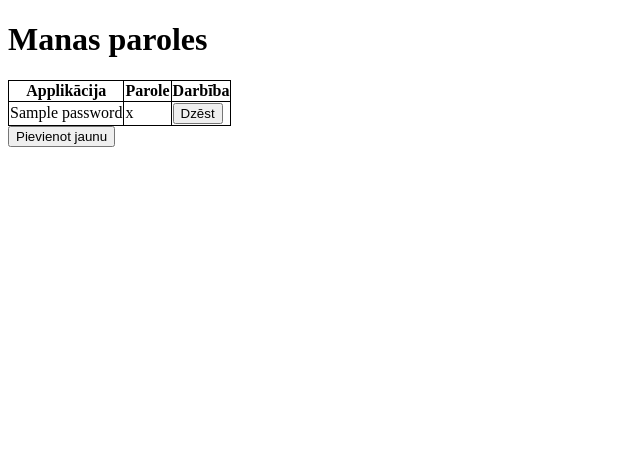
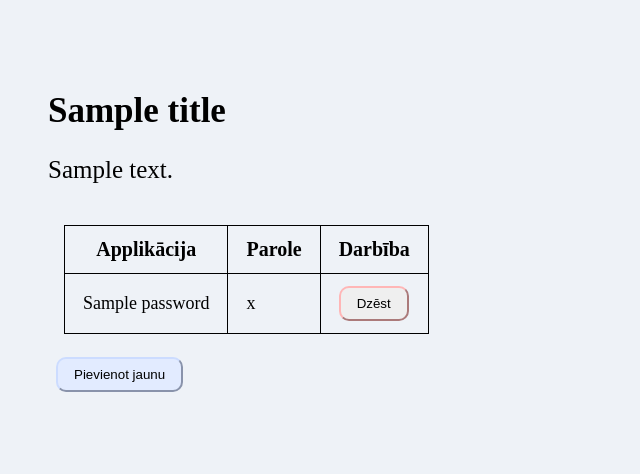
Before and after one commit to Rap3l/12b-projekts, a Flask app: template Project/templates/index.html in a window 1280 px wide. Shown: the top 474 px of the page, without its empty margins (0-640 px from the left). Run offline with Flask 3, Linux system fonts and the light colour scheme; the template is opened without the code that fills it: most values are stand-ins (such as "Sample title", 1, 10 or a date in 2020).

Commit message:
Add files via upload

```diff
--- a/Project/app.py
+++ b/Project/app.py
@@ -1,8 +1,10 @@
 from flask import Flask, redirect, render_template, request, url_for
 import sqlite3
+import requests
 
 app = Flask(__name__)
 
+API_url = "https://api.npoint.io/ec052940c9bc0f580e40"
 
 #DATU BĀZES IZVEIDE
 
@@ -28,10 +30,27 @@ def get_db_connection():
 
 @app.route("/")
 def index():
+
+    response = requests.get(API_url)
+
+    if response.status_code == 200:
+        data = response.json()
+        title = data.get("title")
+        description = data.get("text")
+    else:
+        title = "Nav"
+        description = ""
+
     conn = get_db_connection()
     passwords = conn.execute("SELECT * FROM passwords").fetchall()
     conn.close()
-    return render_template("index.html", passwords = passwords)
+
+    return render_template("index.html",
+                            passwords = passwords,
+                            title=title,
+                            description=description)
+
+
 
 
 @app.route("/add", methods=["GET", "POST"])
--- a/Project/static/style.css
+++ b/Project/static/style.css
@@ -1,14 +1,131 @@
-.my-table,
-.my-table th,
-.my-table td {
-  border: 1px solid black;
-  border-collapse: collapse;
+body {
+    background: #eef2f7;
 }
 
-.contentAdd{
-  display: flex;
-  justify-content: center;
-  align-items: center;
-  height: 200px;
-  border: 3px solid green;
+.index-body{
+    padding: 60px 40px;
 }
+
+
+h1{
+    font-size: 35px;
+}
+
+.textp{
+    font-size: 25px;
+}
+
+.contentAdd {
+    display: flex;
+    justify-content: center;
+    align-items: center;
+    height: 100vh;
+}
+
+.content {
+    position: relative;
+    background: #f5f5f5;
+    padding: 30px 40px 60px 40px;
+    border-radius: 10px;
+    box-shadow: 0 0 10px rgba(0,0,0,0.2);
+    min-width: 300px;
+}
+
+.content input {
+    display: block;
+    width: 100%;
+    padding: 8px;
+    margin-bottom: 15px;
+    font-size: 16px;
+}
+
+.submit {
+    position: absolute;
+    right: 10px;
+    bottom: 10px;
+    padding: 8px 16px;
+    cursor: pointer;
+    border-radius: 10px;
+    border-color: #ccdcff;
+
+}
+
+.btn-back {
+    position: absolute;
+    left: 10px;
+    bottom: 10px;
+    padding: 8px 16px;
+    cursor: pointer;
+    border-radius: 10px;
+    border-color: #ccdcff;
+}
+
+.btn-add{
+    left: 10px;
+    bottom: 10px;
+    padding: 8px 16px;
+    cursor: pointer;
+    border-radius: 10px;
+    border-color: #ccdcff;
+    background-color: #e2ebff;
+}
+
+.btn-delete{
+    left: 10px;
+    bottom: 10px;
+    padding: 8px 16px;
+    cursor: pointer;
+    border-radius: 10px;
+    border-color: #ffb6b6;
+}
+
+
+.table{
+    display: block;
+    width: 100%;
+    padding: 8px;
+    margin-bottom: 15px;
+}
+
+.index-content{
+    display: block;
+    width: 100%;
+    padding: 8px;
+    margin-bottom: 15px;
+}
+
+.submit:hover{
+  background: #dbe6ff;
+  border-color: #b4caf9;
+}
+
+.btn-back:hover{
+  background: #dbe6ff;
+  border-color: #b4caf9;
+}
+
+.btn-add:hover{
+  background: #dbe6ff;
+  border-color: #b4caf9;
+}
+
+.btn-delete:hover{
+    background: #ffb4b4;
+    border-color: #ff6161;
+}
+
+.my-table th {
+    font-size: 20px;
+    padding: 12px 18px;
+}
+
+.my-table td {
+    font-size: 18px;
+    padding: 12px 18px;
+}
+
+table, th, td {
+        border: 1px solid black;
+        border-collapse: collapse;
+        border-radius: 5px;
+        }
--- a/Project/templates/index.html
+++ b/Project/templates/index.html
@@ -7,16 +7,16 @@
     <link rel="stylesheet" href="{{ url_for('static', filename='style.css') }}">
 
 </head>
-<body>
-    <h1>Manas paroles</h1>
+<body class="index-body">
 
-    <style>
-        table, th, td {
-        border: 1px solid black;
-        border-collapse: collapse;
-        }
-    </style>
 
+    <h1>{{ title }}</h1>
+
+    <p class="textp">{{ description }}</p>
+
+
+    <div class="index-content">
+        <div class="table">
             <table class="my-table">
                 <tr>
                     <th>Applikācija</th>
@@ -30,16 +30,19 @@
                     <td>{{ i.password}}</td>
                     <td>
                         <form method = "POST" action = "/delete/{{ i.id }}">
-                    <button type="submit">Dzēst</button>
+                            <button type="submit" class="btn-delete" >Dzēst</button>
                         </form>
                     </td>
                 </tr>
                 {% endfor %}
             </table>
+        </div>
+
 
         <form action="/add" method="GET">
             <button type="submit" class="btn-add">Pievienot jaunu</button>
         </form>
+    </div>
 
 </body>
 </html>
```
Also changed, not shown: Project/templates/add.html (+6 -3 lines). Lines whose indentation alone changed are shown as unchanged.
